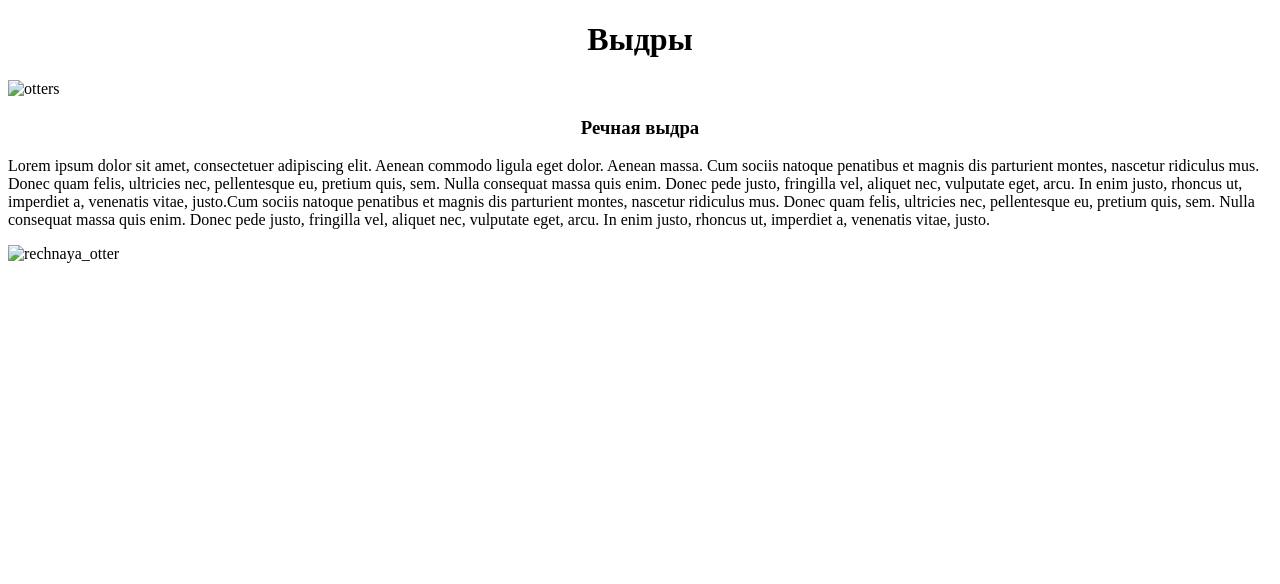
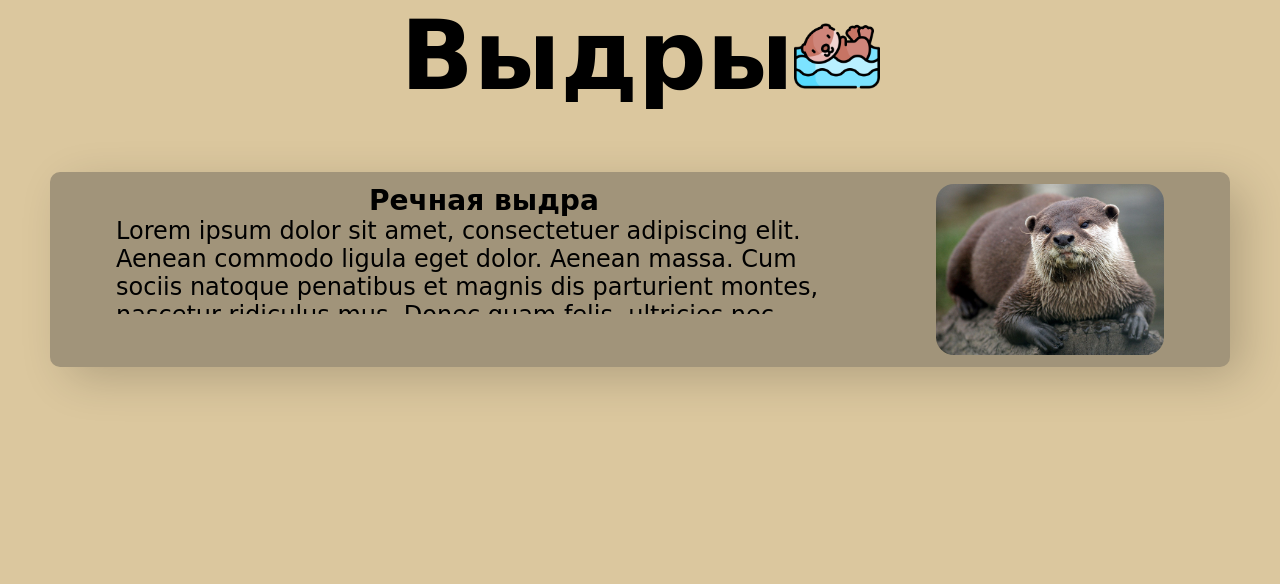
Before and after one commit to lizaderkach/cute_animals, a plain HTML site: page assets/pages/otters.html in a window 1280 px wide. Drawn offline with Linux system fonts and the light colour scheme; the site is published under a folder, as on GitHub Pages, so addresses that start at the root find nothing.

Commit message:
Update links

```diff
--- a/assets/pages/otters.html
+++ b/assets/pages/otters.html
@@ -5,8 +5,8 @@
     <meta http-equiv="X-UA-Compatible" content="IE=edge" />
     <meta name="viewport" content="width=device-width, initial-scale=1.0" />
     <title>Выдрочки</title>
-    <link rel="stylesheet" href="/assets/styles/index.css">
-    <link rel="stylesheet" href="/assets/styles/otters.css">
+    <link rel="stylesheet" href="../styles/index.css">
+    <link rel="stylesheet" href="../styles/otters.css">
     <link rel="preconnect" href="https://fonts.gstatic.com" />
     <link
       href="https://fonts.googleapis.com/css2?family=Dancing+Script&display=swap"
@@ -20,7 +20,7 @@
         <img
         id="icon"
         width="50px"
-        src="/assets/images/otters/otter.png"
+        src="../images/otters/otter.png"
         alt="otters"
         />
       </div>
@@ -46,7 +46,7 @@
           </div>
           <img
           class="card-img"
-          src="/assets/images/otters/rechnaya_otter.jpeg"
+          src="../images/otters/rechnaya_otter.jpeg"
           alt="rechnaya_otter"
        />
         </div>
```
Also changed, not shown: assets/pages/seals.html (+2 -2 lines).
